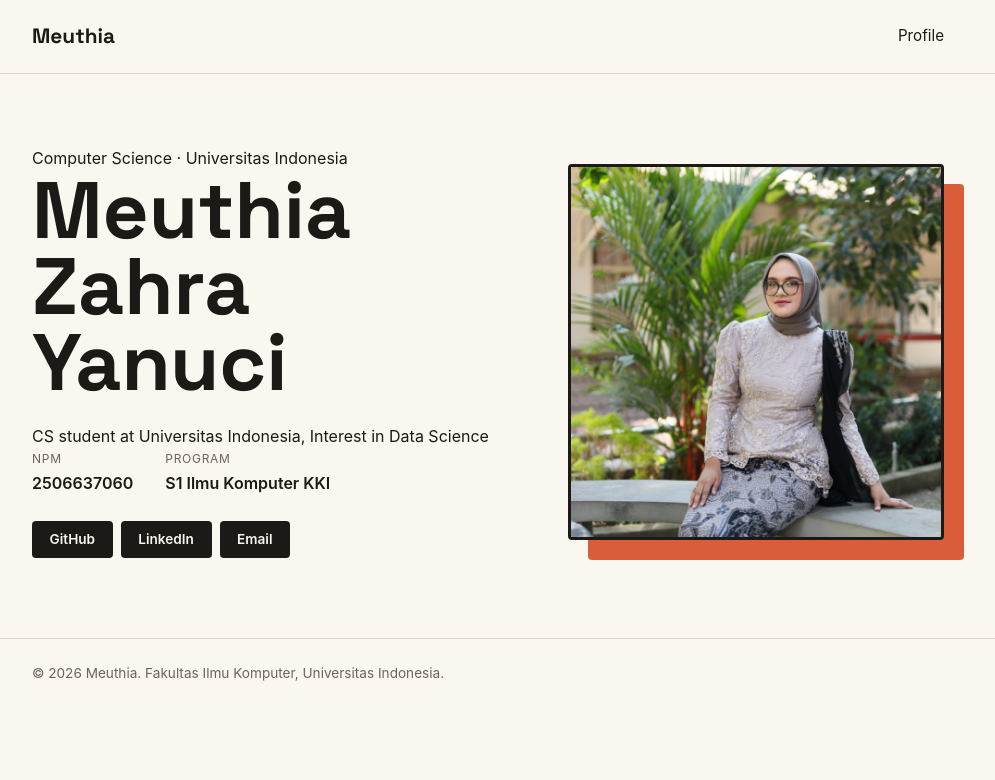
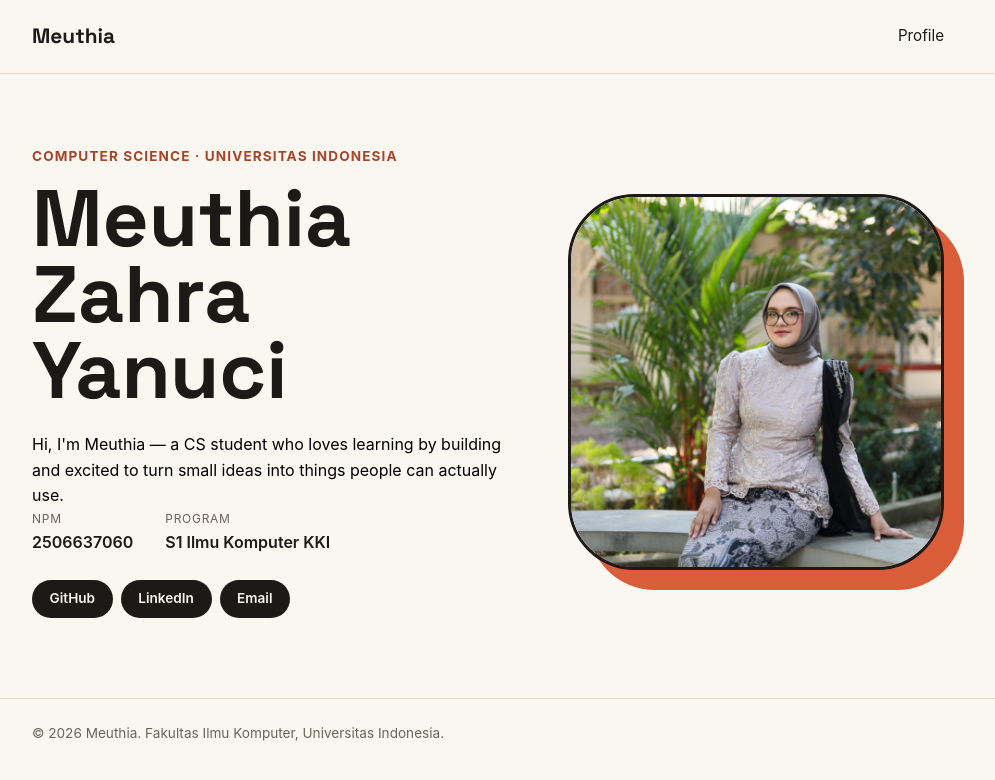
Before and after one commit to meuthiazahra-hub/myportofolio, a Django app: page / in a window 1280 px wide. Shown: the top 780 px of the page, without its empty margins (152-1147 px from the left). Run offline with Django 5.2, Linux system fonts and the light colour scheme.

Commit message:
change some of the mistaken class

```diff
--- a/static/css/style.css
+++ b/static/css/style.css
@@ -11,7 +11,7 @@
     --accent-dark: #a8442a;
     --line: #e3d9c9;
     --text-muted: #6b6459;
-    --radius: 4px;
+    --radius: 67px;
 }
 
 body {
@@ -189,4 +189,8 @@ h1, .brand {
     .social-links {
         justify-content: flex-start;
     }
+
 }
+    .self_intro {
+        color: #000000;
+    }
--- a/templates/index.html
+++ b/templates/index.html
@@ -23,7 +23,7 @@
         <section class="hero" id="profile">
             <div class="container hero-grid">
                 <div class="hero-identity">
-                    <p class="Computer Science · Universitas Indonesia">Computer Science &middot; Universitas Indonesia</p>
+                    <p class="hero-kicker">Computer Science &middot; Universitas Indonesia</p>
                     <h1>Meuthia Zahra Yanuci</h1>
                 </div>
                 <div class="hero-photo">
@@ -31,7 +31,7 @@
                     <img class="avatar" src="/static/img/Meuthia.png" alt="Photo of Meuthia">
                 </div>
                 <div class="hero-details">
-                    <p class="CS student at Universitas Indonesia, Interest in Data Science">CS student at Universitas Indonesia, Interest in Data Science</p>
+                    <p class="self_intro">Hi, I'm Meuthia — a CS student who loves learning by building and excited to turn small ideas into things people can actually use.</p>
                     <dl class="meta-list">
                         <div class="meta-row">
                             <dt>NPM</dt>
```
